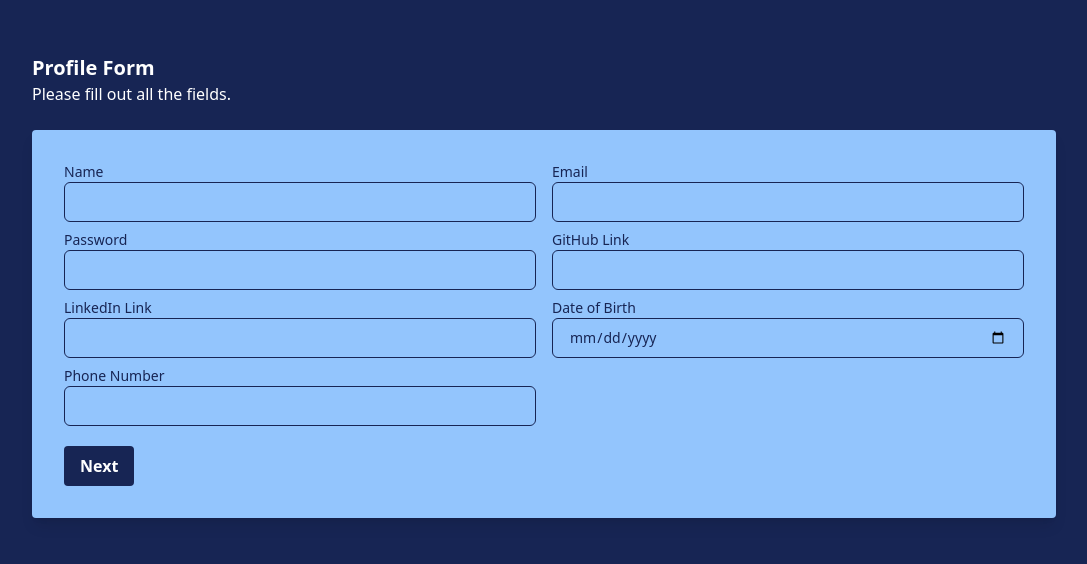
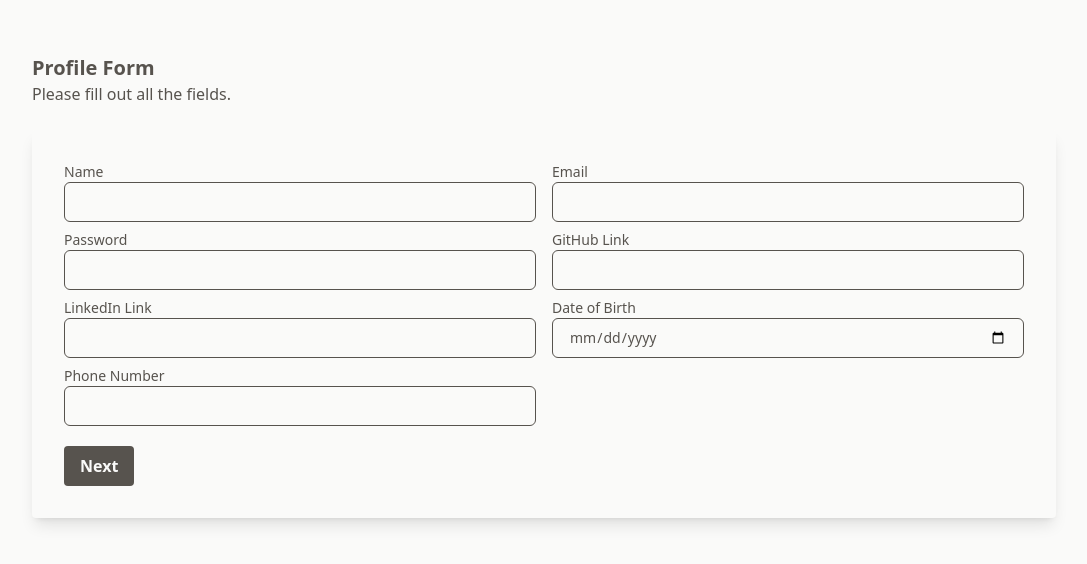
Before and after one commit to SaanviKumar13/Compass, a Next.js app in the folder client/: page /createprofile in a window 1280 px wide. Shown: the part 102-666 px from the top of the page, without its empty margins (96-1183 px from the left). Built offline with nearby package versions, Linux system fonts and the light colour scheme.

Commit message:
add colours

```diff
--- a/client/components/Card.tsx
+++ b/client/components/Card.tsx
@@ -10,7 +10,7 @@ interface CardProps {
 
 export function Card({ icon, title, description, href }: CardProps) {
   return (
-    <div className="mt-6 w-96 bg-blue-300 p-10 rounded-3xl">
+    <div className="mt-6 w-96 bg-stone-600 p-10 rounded-3xl">
       <div>
         {icon}
         <h5 className="mb-2 text-xl font-semibold">{title}</h5>
--- a/client/components/Login.tsx
+++ b/client/components/Login.tsx
@@ -5,7 +5,7 @@ const Login = () => {
   const isLoggedIn = false;
 
   return (
-    <div className="bg-gray-800 text-white p-8 rounded shadow-md">
+    <div className="bg-black text-stone-50 p-8 rounded shadow-md">
       <form>
         {isLoggedIn ? (
           <p className="text-xl font-bold">Welcome, you are logged in!</p>
@@ -20,7 +20,7 @@ const Login = () => {
               name="username"
               placeholder="username"
               required
-              className="bg-gray-700 border border-gray-600 px-3 py-2  rounded focus:outline-none focus:ring-blue-500 focus:ring-opacity-50 w-full"
+              className="bg-stone-600 border border-stone-600 px-3 py-2  rounded focus:outline-none focus:ring-blue-500 focus:ring-opacity-50 w-full"
             />
             <br />
             <label htmlFor="password" className="block text-sm font-medium mb-2 mt-4">
--- a/client/pages/createprofile.tsx
+++ b/client/pages/createprofile.tsx
@@ -42,13 +42,13 @@ export const CreateProfile = () => {
   };
 
   return (
-    <div className="min-h-screen p-6 bg-blue-950 flex items-center justify-center">
+    <div className="min-h-screen p-6 bg-stone-50 flex items-center justify-center">
       <div className="container max-w-screen-lg mx-auto">
         <div>
-          <h2 className="font-semibold text-xl text-white">Profile Form</h2>
-          <p className="text-white mb-6">Please fill out all the fields.</p>
+          <h2 className="font-semibold text-xl text-stone-600">Profile Form</h2>
+          <p className="text-stone-600 mb-6">Please fill out all the fields.</p>
 
-          <div className="bg-blue-300 text-blue-950 rounded shadow-lg p-4 px-4 md:p-8 mb-6">
+          <div className="bg-stone-50 text-stone-600 rounded shadow-lg p-4 px-4 md:p-8 mb-6">
             <form onSubmit={handleSubmit}>
               {step === 1 && (
                 <div className="grid gap-4 gap-y-2 text-sm grid-cols-1 md:grid-cols-2">
@@ -60,7 +60,7 @@ export const CreateProfile = () => {
                       id="name"
                       value={formData.name}
                       onChange={handleChange}
-                      className="px-4 appearance-none outline-none text-blue-950 w-full bg-transparent border border-blue-950 rounded-md h-10"
+                      className="px-4 appearance-none outline-none text-stone-600 w-full bg-transparent border border-stone-600 rounded-md h-10"
                       required
                     />
                   </div>
@@ -72,7 +72,7 @@ export const CreateProfile = () => {
                       id="email"
                       value={formData.email}
                       onChange={handleChange}
-                      className="px-4 appearance-none outline-none text-blue-950 w-full bg-transparent border border-blue-950 rounded-md h-10"
+                      className="px-4 appearance-none outline-none text-stone-600 w-full bg-transparent border border-stone-600 rounded-md h-10"
                       required
                     />
                   </div>
@@ -84,7 +84,7 @@ export const CreateProfile = () => {
                       id="password"
                       value={formData.password}
                       onChange={handleChange}
-                      className="px-4 appearance-none outline-none text-blue-950 w-full bg-transparent border border-blue-950 rounded-md h-10"
+                      className="px-4 appearance-none outline-none text-stone-600 w-full bg-transparent border border-stone-600 rounded-md h-10"
                       required
                     />
                   </div>
@@ -96,7 +96,7 @@ export const CreateProfile = () => {
                       id="github"
                       value={formData.github}
                       onChange={handleChange}
-                      className="px-4 appearance-none outline-none text-blue-950 w-full bg-transparent border border-blue-950 rounded-md h-10"
+                      className="px-4 appearance-none outline-none text-stone-600 w-full bg-transparent border border-stone-600 rounded-md h-10"
                     />
                   </div>
                   <div className="col-span-1">
@@ -107,7 +107,7 @@ export const CreateProfile = () => {
                       id="linkedin"
                       value={formData.linkedin}
                       onChange={handleChange}
-                      className="px-4 appearance-none outline-none text-blue-950 w-full bg-transparent border border-blue-950 rounded-md h-10"
+                      className="px-4 appearance-none outline-none text-stone-600 w-full bg-transparent border border-stone-600 rounded-md h-10"
                     />
                   </div>
                   <div className="col-span-1">
@@ -118,7 +118,7 @@ export const CreateProfile = () => {
                       id="dob"
                       value={formData.dob}
                       onChange={handleChange}
-                      className="px-4 appearance-none outline-none text-blue-950 w-full bg-transparent border border-blue-950 rounded-md h-10"
+                      className="px-4 appearance-none outline-none text-stone-600 w-full bg-transparent border border-stone-600 rounded-md h-10"
                     />
                   </div>
                   <div className="col-span-1">
@@ -129,7 +129,7 @@ export const CreateProfile = () => {
                       id="phone"
                       value={formData.phone}
                       onChange={handleChange}
-                      className="px-4 appearance-none outline-none text-blue-950 w-full bg-transparent border border-blue-950 rounded-md h-10"
+                      className="px-4 appearance-none outline-none text-stone-600 w-full bg-transparent border border-stone-600 rounded-md h-10"
                     />
                   </div>
                 </div>
@@ -144,7 +144,7 @@ export const CreateProfile = () => {
                       id="year"
                       value={formData.year}
                       onChange={handleChange}
-                      className="px-4 appearance-none outline-none text-blue-950 w-full bg-transparent border border-blue-950 rounded-md h-10"
+                      className="px-4 appearance-none outline-none text-stone-600 w-full bg-transparent border border-stone-600 rounded-md h-10"
                     />
                   </div>
                   <div className="col-span-1">
@@ -155,7 +155,7 @@ export const CreateProfile = () => {
                       id="semester"
                       value={formData.semester}
                       onChange={handleChange}
-                      className="px-4 appearance-none outline-none text-blue-950 w-full bg-transparent border border-blue-950 rounded-md h-10"
+                      className="px-4 appearance-none outline-none text-stone-600 w-full bg-transparent border border-stone-600 rounded-md h-10"
                     />
                   </div>
                   <div className="col-span-1">
@@ -166,7 +166,7 @@ export const CreateProfile = () => {
                       id="degree"
                       value={formData.degree}
                       onChange={handleChange}
-                      className="px-4 appearance-none outline-none text-blue-950 w-full bg-transparent border border-blue-950 rounded-md h-10"
+                      className="px-4 appearance-none outline-none text-stone-600 w-full bg-transparent border border-stone-600 rounded-md h-10"
                     />
                   </div>
                   <div className="col-span-1">
@@ -177,7 +177,7 @@ export const CreateProfile = () => {
                       id="skills"
                       value={formData.skills}
                       onChange={handleChange}
-                      className="px-4 appearance-none outline-none text-blue-950 w-full bg-transparent border border-blue-950 rounded-md h-10"
+                      className="px-4 appearance-none outline-none text-stone-600 w-full bg-transparent border border-stone-600 rounded-md h-10"
                     />
                   </div>
                 </div>
@@ -192,7 +192,7 @@ export const CreateProfile = () => {
                     Previous
                   </button>
                 )}
-                <button type="submit" className="bg-blue-950 text-white font-bold py-2 px-4 rounded mt-5">
+                <button type="submit" className="bg-stone-600 text-stone-50 font-bold py-2 px-4 rounded mt-5">
                   {step === 1 ? 'Next' : 'Submit'}
                 </button>
               </div>
--- a/client/pages/getstarted/index.tsx
+++ b/client/pages/getstarted/index.tsx
@@ -30,8 +30,8 @@ export default function GetStarted() {
   ];
 
   return (
-    <div className="w-full h-screen bg-blue-950">
-      <h1 className="text-white font-bold text-6xl p-10">Get Started</h1>
+    <div className="w-full h-screen bg-black">
+      <h1 className="text-c font-bold text-6xl p-10">Get Started</h1>
       <div className="flex row-span-2 gap-20 m-10">
         {features.map((feature, index) => (
           <Card
```
